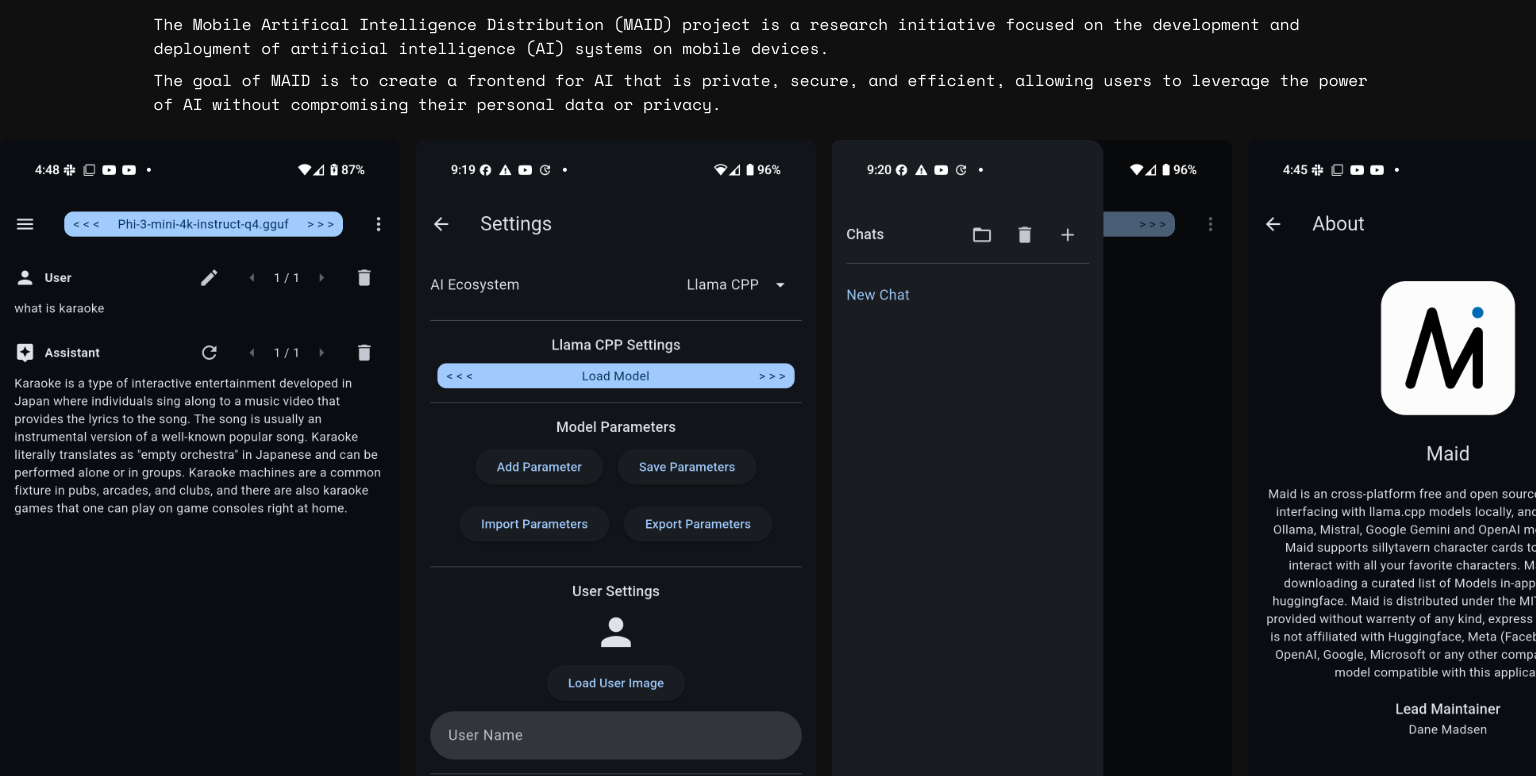
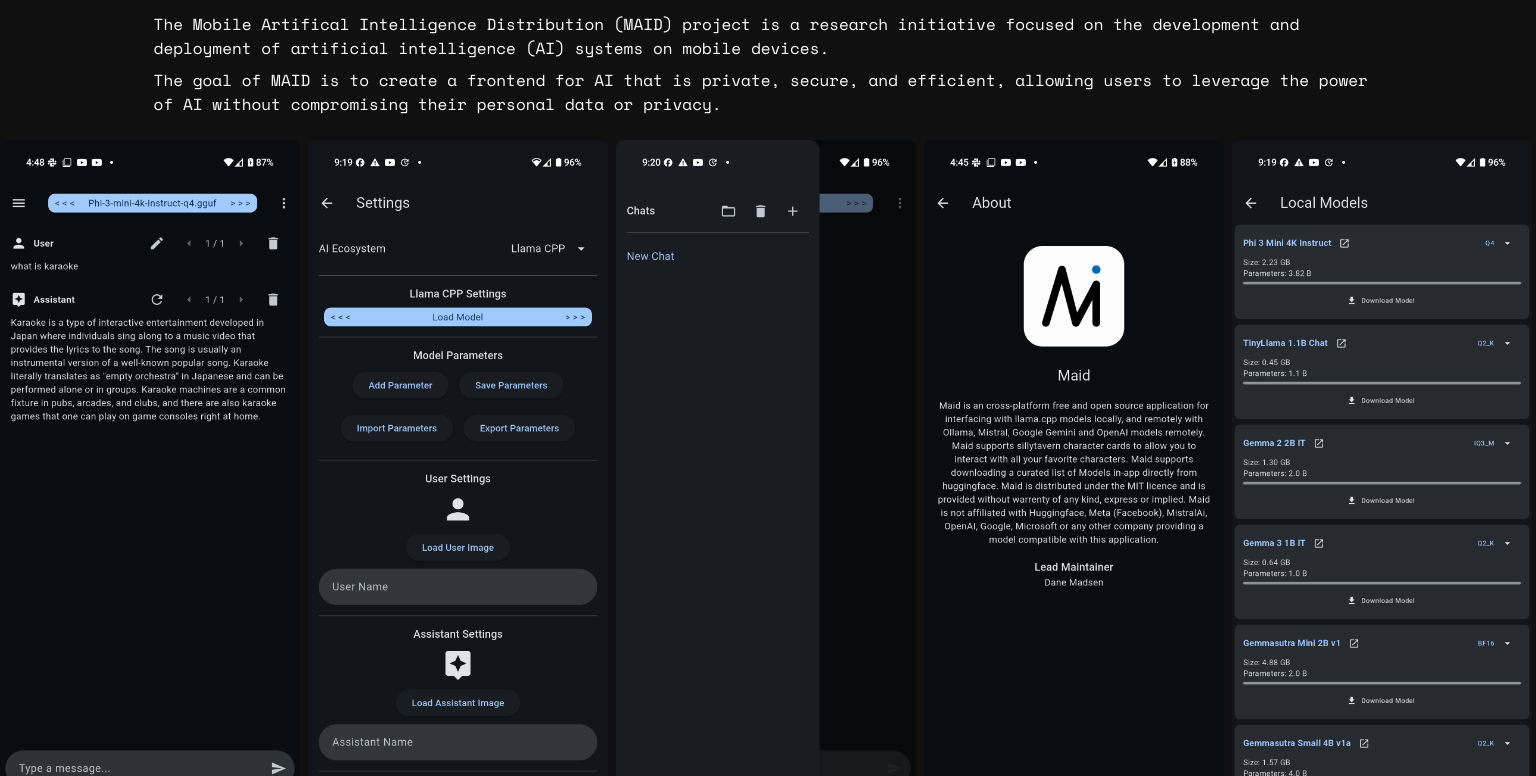
Before and after one commit to Mobile-Artificial-Intelligence/website, a React (Vite) app: page /#/ in a window 1536 px wide. Shown: the part 888-1664 px from the top of the page. Built offline with nearby package versions, Linux system fonts and the light colour scheme.

Commit message:
carousel

```diff
--- a/src/sections/MaidSection.css
+++ b/src/sections/MaidSection.css
@@ -30,7 +30,7 @@
 #maid-carousel {
     display: flex;
     flex-direction: row;
-    gap: 1rem;
+    gap: 0.5rem;
     overflow-x: auto;
     overflow-y: hidden;
     padding: 1rem 0;
@@ -39,7 +39,7 @@
 }
 
 #maid-carousel img {
-    max-width: 200px;
+    max-width: 150px;
     height: auto;
     border-radius: 8px;
     flex-shrink: 0;
@@ -61,6 +61,12 @@
     }
 
     #maid-carousel img {
-        max-width: 400px;
+        max-width: 225px;
     }
 }
+
+@media (min-width: 1536px) {
+    #maid-carousel img {
+        max-width: 300px;
+    }
+}
```
